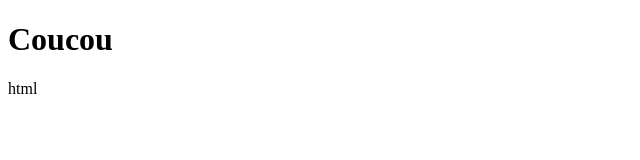
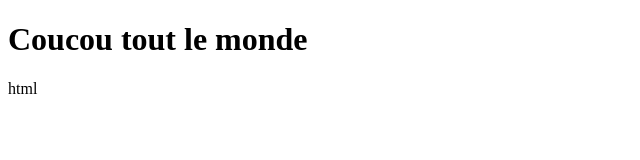
Before and after one commit to Santatra00/devoirDAII, a plain HTML site: page index.html in a window 1280 px wide. Shown: the whole page, without its empty margins (0-640 px from the left). Drawn offline with Linux system fonts and the light colour scheme.

Commit message:
Corriger l'index du projet

```diff
--- a/index.html
+++ b/index.html
@@ -4,6 +4,6 @@
 	<title>Landing page</title>
 </head>
 <body>
-<h1>Coucou</h1>html
+<h1>Coucou tout le monde</h1>html
 </body>
 </html>
```
